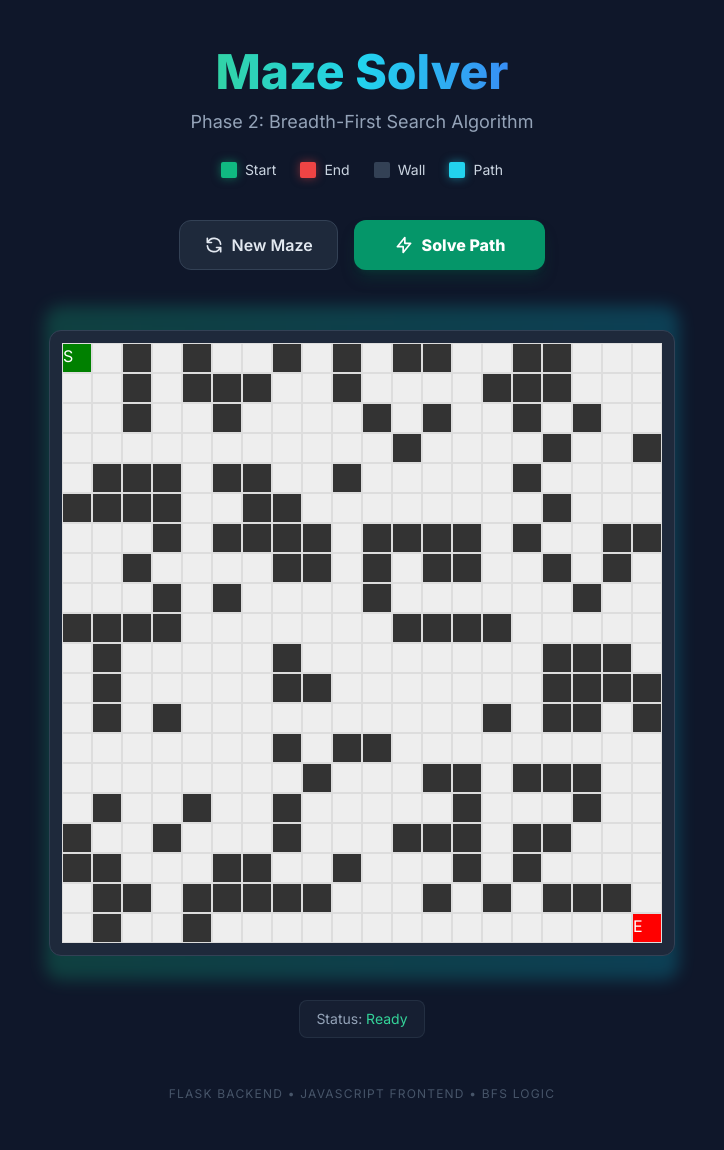
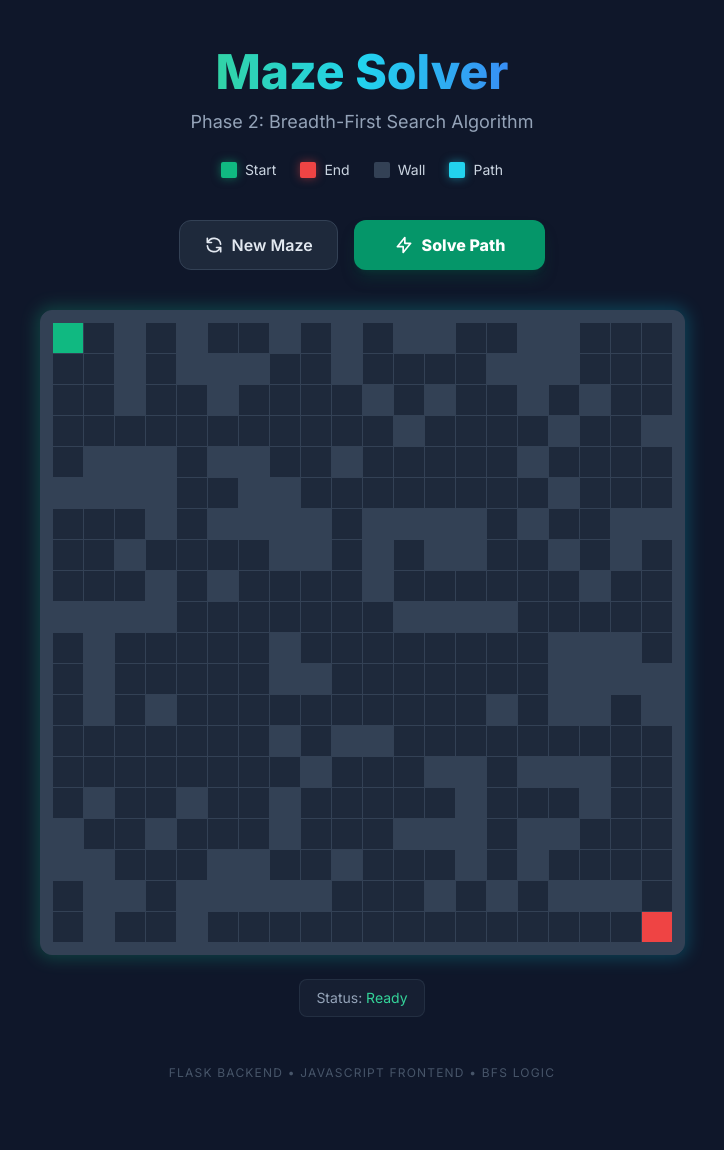
Before and after one commit to anaselghadi/dsa-visulizer, a Flask app: page / in a window 1280 px wide. Shown: the whole page, without its empty margins (278-1002 px from the left). After the commit the page ends 1077 px from the top, so only its background shows below. Run offline with Flask 3, Linux system fonts and the light colour scheme; some libraries are stand-ins or nearby versions.

Commit message:
wrote the css for the  html  cause the old one was a diffrernt design and made the reset button work same as when  i refresh the web page it refreshes also tried testing it by making the page smaller and bigger and making the maze it self scale well

```diff
--- a/pythonsrc.py
+++ b/pythonsrc.py
@@ -94,7 +94,7 @@ class Maze:
     def grid(self):
         return self._grid
 
-#*** FLASK APPLICATION INITIALIZATION ***
+# *** FLASK APPLICATION INITIALIZATION ***
 app = Flask(__name__)
 # Create a 20x20 maze for a better visual experience
 Maze_instance = Maze(20, 20)
@@ -102,6 +102,8 @@ Maze_instance.generate_random_walls(0.3)
 
 @app.route("/")
 def index():
+    # Adding this line ensures a refresh also makes a new maze
+    Maze_instance.generate_random_walls(0.3)
     return render_template('index.html')
 
 @app.route('/api/get_maze')
@@ -115,6 +117,12 @@ def get_maze_data():
         'end': Maze_instance.end_pos
     })
 
+@app.route('/api/regenerate', methods=['POST'])
+def regenerate_maze():
+    """Tells the maze instance to shuffle its walls."""
+    Maze_instance.generate_random_walls(0.3)
+    return jsonify({'status': 'success'})
+
 @app.route('/api/solve')
 def solve_maze():
     path = Maze_instance.solve_bfs()
--- a/static/script.js
+++ b/static/script.js
@@ -1,58 +1,98 @@
-// static/script.js
-
-// 1. Mapping from Python Enum value (int) to CSS Class name (string)
 const CELL_STATE_MAP = {
     0: 'path',
     1: 'wall',
     2: 'start',
-    3: 'end',
+    3: 'end'
 };
 
-async function drawMaze() {
-    const container = document.getElementById('maze-container');
-    container.innerHTML = 'Fetching maze data...'; // Reset loading message
+const mazeContainer = document.getElementById('maze-container');
+const statusText = document.getElementById('maze-status');
 
+// Function to fetch and render the maze
+async function loadMaze() {
+    statusText.innerText = "Loading...";
     try {
         const response = await fetch('/api/get_maze');
         const data = await response.json();
 
-        // Destructure essential properties
-        const { grid, width, length, start, end } = data;
+        // Update CSS variables for grid dimensions
+        document.documentElement.style.setProperty('--maze-cols', data.length);
+        document.documentElement.style.setProperty('--maze-rows', data.width);
 
-        // 3. Set CSS Grid dimensions dynamically
-        document.documentElement.style.setProperty('--maze-cols', length);
-        // Note: For a square grid, setting rows isn't strictly necessary if cols determines the width,
-        // but setting both is safer for future adjustments:
-        document.documentElement.style.setProperty('--maze-rows', width);
-
-        // Clear the container
-        container.innerHTML = '';
-
-        // 4. Loop and Create Elements
-        for (let r = 0; r < width; r++) {
-            for (let c = 0; c < length; c++) {
-                const cellValue = grid[r][c];
-                const cellDiv = document.createElement('div');
-
-                // Add the base class and the state-specific color class
-                cellDiv.className = `cell ${CELL_STATE_MAP[cellValue]}`;
-
-                // Add content for Start/End
-                if (r === start[0] && c === start[1]) {
-                    cellDiv.textContent = 'S';
-                } else if (r === end[0] && c === end[1]) {
-                    cellDiv.textContent = 'E';
-                }
-
-                container.appendChild(cellDiv);
-            }
-        }
-
-    } catch (error) {
-        console.error("Error fetching or drawing maze:", error);
-        container.innerHTML = 'Failed to load maze. Check server connection.';
+        renderGrid(data);
+        statusText.innerText = "Ready";
+    } catch (err) {
+        statusText.innerText = "Error loading maze";
+        console.error(err);
     }
 }
 
-// 5. Initial Call
-window.onload = drawMaze;
+function renderGrid(data) {
+    mazeContainer.innerHTML = '';
+    const { grid, width, length } = data;
+
+    for (let r = 0; r < width; r++) {
+        for (let c = 0; c < length; c++) {
+            const cell = document.createElement('div');
+            const state = grid[r][c];
+            cell.className = `cell ${CELL_STATE_MAP[state]}`;
+            cell.id = `cell-${r}-${c}`;
+            mazeContainer.appendChild(cell);
+        }
+    }
+}
+
+// Function to handle the "New Maze" button without refreshing the page
+async function handleRegenerate() {
+    statusText.innerText = "Generating...";
+    try {
+        // We tell the server to shuffle the walls
+        await fetch('/api/regenerate', { method: 'POST' });
+
+        // Clear any remaining solution classes before re-loading
+        const cells = document.querySelectorAll('.solution');
+        cells.forEach(cell => cell.classList.remove('solution'));
+
+        // After server is done, we simply reload the maze data
+        await loadMaze();
+    } catch (err) {
+        statusText.innerText = "Error regenerating";
+        console.error(err);
+    }
+}
+
+// Function to fetch the solution and animate it
+async function solveMaze() {
+    statusText.innerText = "Solving...";
+    try {
+        const response = await fetch('/api/solve');
+        const data = await response.json();
+        const path = data.path;
+
+        if (path.length === 0) {
+            statusText.innerText = "No Path Found!";
+            return;
+        }
+
+        path.forEach((coords, index) => {
+            setTimeout(() => {
+                const [r, c] = coords;
+                const cell = document.getElementById(`cell-${r}-${c}`);
+                if (!cell.classList.contains('start') && !cell.classList.contains('end')) {
+                    cell.classList.add('solution');
+                }
+                if (index === path.length - 1) statusText.innerText = "Solved!";
+            }, index * 20);
+        });
+    } catch (err) {
+        statusText.innerText = "Solver Error";
+        console.error(err);
+    }
+}
+
+// Updated Event Listeners
+document.getElementById('regenerate-btn').addEventListener('click', handleRegenerate);
+document.getElementById('solve-btn').addEventListener('click', solveMaze);
+
+// Initial Load
+window.addEventListener('DOMContentLoaded', loadMaze);
--- a/static/style.css
+++ b/static/style.css
@@ -1,27 +1,37 @@
-/* static/style.css */
 :root {
-    --maze-cols: 15;
-    --cell-size: 30px;
+    --maze-cols: 20;
+    --maze-rows: 20;
+    --cell-size: min(30px, 80vw / var(--maze-cols));
 }
 
 #maze-container {
     display: grid;
-    /* Use the variable to define the column count */
     grid-template-columns: repeat(var(--maze-cols), var(--cell-size));
-    width: fit-content;
-    margin: 20px auto; /* Center the grid */
+    grid-template-rows: repeat(var(--maze-rows), var(--cell-size));
+    gap: 1px; /* Subtle lines between cells */
+    background-color: #334155; /* slate-700 */
 }
 
 .cell {
     width: var(--cell-size);
     height: var(--cell-size);
-    /* Simple border to distinguish cells, or remove for clean look */
-    border: 1px solid #ddd;
-    box-sizing: border-box;
+    transition: all 0.2s ease;
 }
 
-/* Color Classes (Match the look you want!) */
-.path { background-color: #eee; }
-.wall { background-color: #333; }
-.start { background-color: green; }
-.end { background-color: red; }
+/* State Colors matching your Legend */
+.path { background-color: #1e293b; } /* slate-900 */
+.wall { background-color: #334155; } /* slate-700 */
+.start { background-color: #10b981; } /* emerald-500 */
+.end { background-color: #ef4444; } /* red-500 */
+
+/* The solution path styling */
+.solution {
+    background-color: #22d3ee; /* cyan-400 */
+    box-shadow: inset 0 0 8px rgba(34, 211, 238, 0.6);
+    animation: path-reveal 0.3s ease forwards;
+}
+
+@keyframes path-reveal {
+    from { transform: scale(0.5); opacity: 0; }
+    to { transform: scale(1); opacity: 1; }
+}
```
